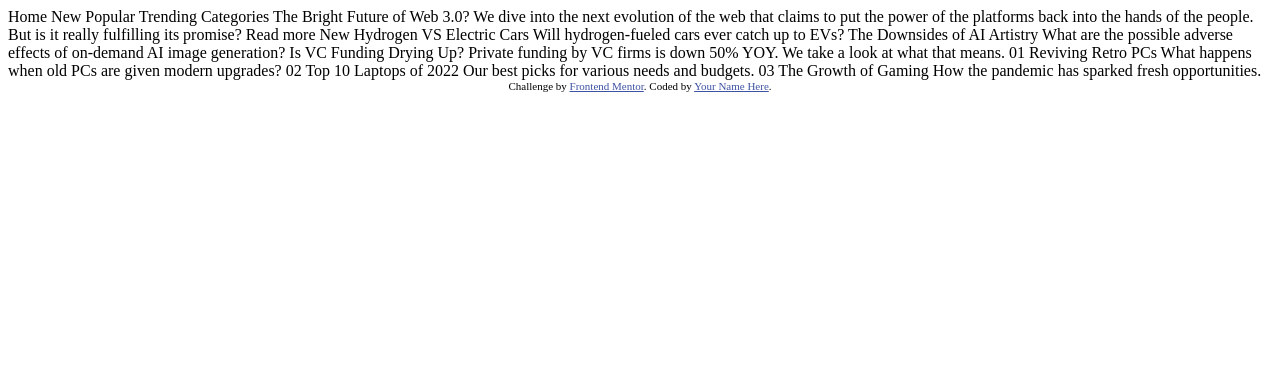
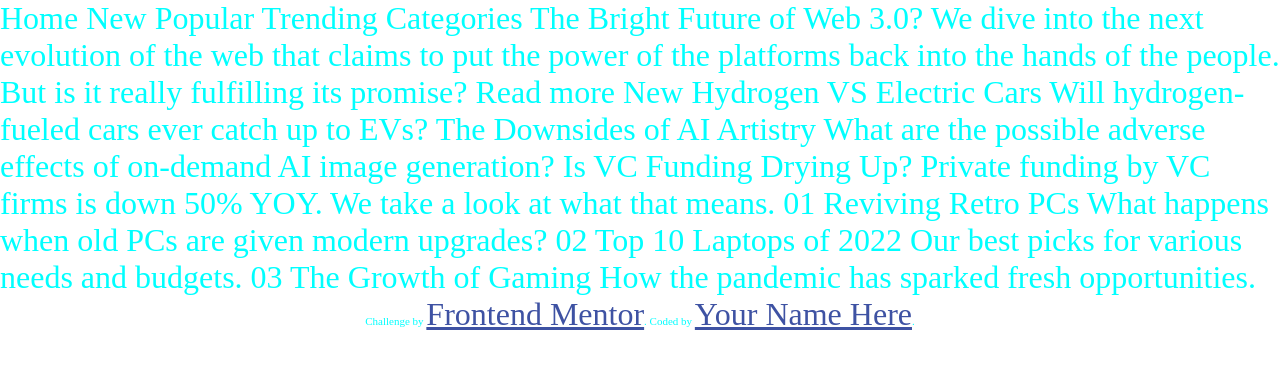
Before and after one commit to DoveTiger1/Frontend-mentor-projects, a plain HTML site: page news-homepage-main/index.html in a window 1280 px wide. Drawn offline with Linux system fonts and the light colour scheme.

Commit message:
added css stylesheet

```diff
--- a/news-homepage-main/index.html
+++ b/news-homepage-main/index.html
@@ -13,6 +13,7 @@
     .attribution { font-size: 11px; text-align: center; }
     .attribution a { color: hsl(228, 45%, 44%); }
   </style>
+  <link rel="stylesheet" href="/styles/style.css">
 </head>
 <body>
 
--- /dev/null
+++ b/news-homepage-main/style.scss
@@ -0,0 +1,13 @@
+@import url('https://fonts.googleapis.com/css2?family=Inter:wght@400;700;800&display=swap');
+
+* {
+    margin: 0;
+    border: 0;
+    padding: 0;
+    font-size: 1rem;
+}
+
+html {
+    font-size: 2rem;
+    color: aqua;
+}
```
Also changed, not shown: styles/style.css (added), 1 other file.
